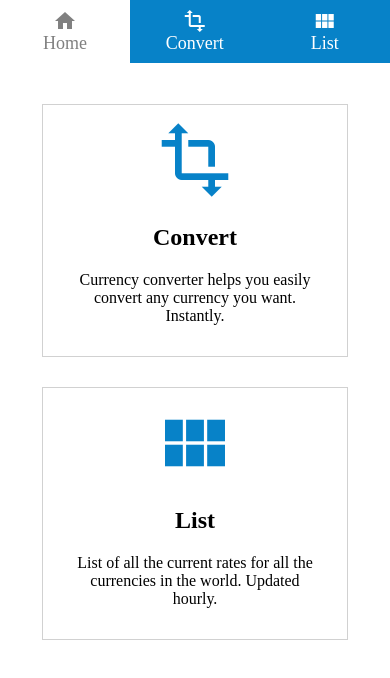
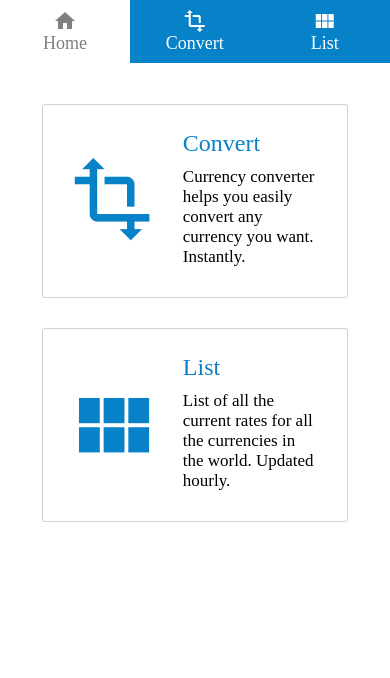
Before and after one commit to daredarepp/converter, a plain HTML site: page index.html in a window 390 px wide. Drawn offline with Linux system fonts and the light colour scheme; a web font is replaced by a local one.

Commit message:
Improve homepage mobile layout

```diff
--- a/my_jquery.js
+++ b/my_jquery.js
@@ -617,7 +617,7 @@ $(document).ready(function() {
     // Show 'to top' button
     function showToTopButton() {
 
-        if ($(window).scrollTop() > 100) {
+        if ($(window).scrollTop() > 250) {
 
             toTopButton.fadeIn(200);
 
--- a/style.css
+++ b/style.css
@@ -11,6 +11,7 @@ body {
     padding: 76px 0px 0px;
     font-family: 'Antic';
     width: 100%;
+    background-color: white;
 }
 
 @media (max-width: 425px) {
@@ -31,6 +32,7 @@ a {
     width: 100%;
     margin: 0px;
     background-color: #0782c8;
+    overflow: hidden;
     z-index: 1;
 }
 
@@ -69,16 +71,15 @@ a {
     display: block;
     font-size: 24px;
 }
-@media (max-width: 768px) {
-    .nav a:hover {
-        background-color: inherit;
-    }
-}
 
 @media (max-width: 425px) {
     .nav a {
         width: 33.3%;
         padding: 9px 0px;
+    }
+
+    .nav a:hover, .nav a:active {
+        background-color: inherit;
     }
 }
 
@@ -119,7 +120,9 @@ a {
     margin: 30px 5%;
     padding: 30px;
     border: 1px solid rgba(0, 0, 0, 0.180);
+    border-radius: 3px;
     transition: border 0.2s;
+    overflow: hidden;
 }
 
 .link:nth-child(1) {
@@ -133,6 +136,10 @@ a {
 .link .icon {
     font-size: 80px;
     color: #0782c8;
+}
+
+.description {
+    font-size: 17px;
 }
 
 .link:link, .link:visited {
@@ -150,14 +157,40 @@ a {
         width: 70%;
         margin: 20px auto;
     }
-
 }
 
 @media (max-width: 425px) {
     .link {
         width: 90%;
         margin: 15px auto;
-        padding: 15px 30px;
+        padding: 25px 30px 30px;
+        position: relative;
+    }
+
+    .link h2 {
+        margin: 0px 0px 10px;
+        font-weight: normal;
+        color: #0782c8;
+        text-align: left;
+        padding-left: 45%;
+    }
+
+    .link .icon {
+        position: absolute;
+        font-size: 24vw;
+        top: 26%;
+        left: 8%;
+    }
+
+    .link:first-child .icon {
+        font-size: 23vw;
+    }
+
+    .description {
+        float: right;
+        width: 55%;
+        margin: 0px 0px;
+        text-align: left;
     }
 }
 
@@ -221,13 +254,15 @@ a {
 
 .select1, .select2 {
     width: 25%;
+    background-color: white;
 }
 
 .swap {
     display: inline-block;
     font-size: 24px;
-    padding: 0px 6px 2px;
-    border-radius: 25px;
+    width: 33px;
+    height: 33px;
+    border-radius: 100%;
     transition: background-color 0.2s;
 }
 
@@ -476,6 +511,7 @@ a {
     border-radius: 3px;
     font-weight: bold;
     border: none;
+    border-radius: 100%;
     outline: none;
     transition: background-color 0.2s;
 }
```
